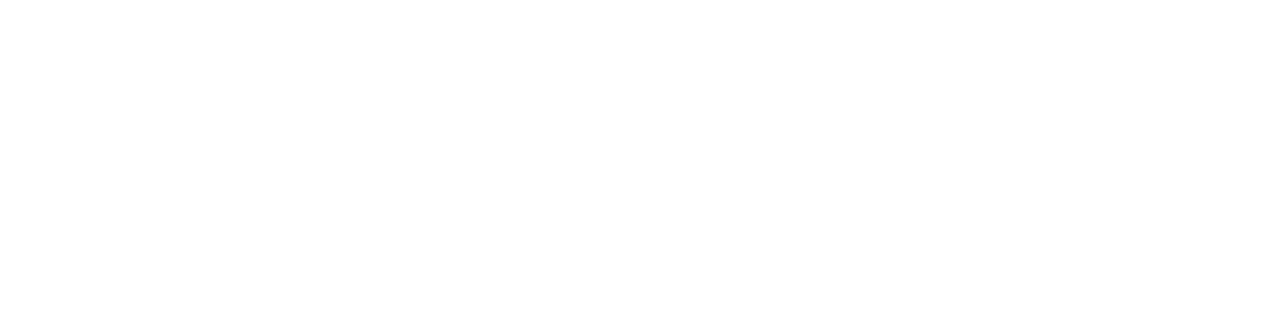
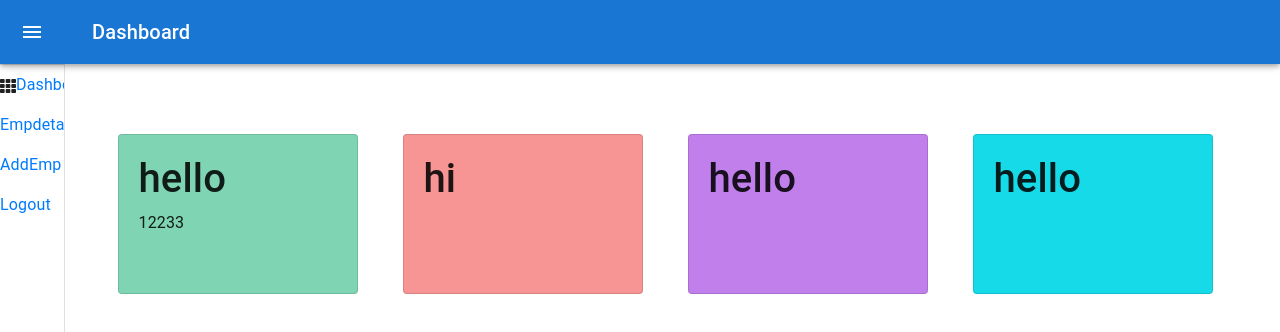
Before and after one commit to Dhanush-050520/EMS, a React (Create React App) app: page /admin/dashboard in a window 1280 px wide. Before the commit this address had no page. Shown: the top 332 px of the page. Built offline with nearby package versions, Linux system fonts and the light colour scheme.

Commit message:
modified

```diff
--- a/package.json
+++ b/package.json
@@ -3,6 +3,10 @@
   "version": "0.1.0",
   "private": true,
   "dependencies": {
+    "@emotion/react": "^11.11.1",
+    "@emotion/styled": "^11.11.0",
+    "@mui/icons-material": "^5.13.7",
+    "@mui/material": "^5.13.7",
     "@testing-library/jest-dom": "^5.16.5",
     "@testing-library/react": "^13.4.0",
     "@testing-library/user-event": "^13.5.0",
--- /dev/null
+++ b/src/Addemp.js
@@ -0,0 +1,12 @@
+import React from 'react'
+
+const Addemp = () => {
+    return (
+        <div>
+            <h1>emp details</h1>
+
+        </div>
+    )
+}
+
+export default Addemp
--- /dev/null
+++ b/src/Admin.js
@@ -0,0 +1,11 @@
+import React from 'react'
+import Sidenav from './Sidenav';
+const Admin=()=>{
+    return (
+        <div>
+              <h2>This is dashboard</h2>
+              <Sidenav/>
+        </div>
+    )
+}
+export default Admin;
--- a/src/App.css
+++ b/src/App.css
@@ -5,5 +5,7 @@
     color: "primary";
     margin-top: 10px;
     border-radius: 7px;
-
 }
+.linkdesign{
+    background-color: black;
+}
--- a/src/App.js
+++ b/src/App.js
@@ -1,20 +1,30 @@
 import React from 'react'
 import { BrowserRouter,Route,Routes } from 'react-router-dom';
 import Login from './Login'
+import Admin from './Admin';
 import Dashboard from './Dashboard';
+import Empdetails from './Empdetails';
+import Addemp from './Addemp';
+import Logout from './Logout';
+
 
 const App = () => {
   return (
     <div>
 
       <BrowserRouter>
+
       <Routes>
-
          <Route path ='/' element={<Login/>}/>
-         <Route path ='dashboard' element={<Dashboard/>}/>
+         <Route path ='/admin' element={<Admin/>}>
+             <Route path='dashboard' element={<Dashboard/>}/>
+             <Route path='empdetails' element={<Empdetails/>}/>
+             <Route path='addemp'element={<Addemp/>}/>
+             <Route path='logout' element={<Logout/>}/>
+         </Route>
+        </Routes>
 
 
-      </Routes>
       </BrowserRouter>
 
 
--- a/src/Dashboard.js
+++ b/src/Dashboard.js
@@ -1,9 +1,52 @@
 import React from 'react'
-const Dashboard=()=>{
+import { Col, Container,Row,Card } from 'react-bootstrap'
+import { useState } from 'react'
+
+const Dashboard = () => {
+    const [state,setState]=useState("12233")
     return (
         <div>
-              <h2>This is dashboard</h2>
+           <Container>
+            <Row>
+               <Col>
+               <Card style={{ width: '15rem', height:"10rem",backgroundColor:"#7fd4b3"  }}>
+               <Card.Body>
+                      <h1>hello</h1>
+                      <p>{state}</p>
+               </Card.Body>
+               </Card>
+               </Col>
+
+               <Col>
+               <Card style={{ width: '15em' ,height:"10rem",backgroundColor:"#f79494"}}>
+               <Card.Body>
+                      <h1>hi</h1>
+               </Card.Body>
+               </Card>
+               </Col>
+
+               <Col>
+               <Card style={{ width: '15rem',height:"10rem",backgroundColor:"#c17feb"}}>
+               <Card.Body>
+                      <h1>hello</h1>
+               </Card.Body>
+               </Card>
+               </Col>
+
+               <Col>
+               <Card style={{ width: '15rem',height:"10rem",backgroundColor:"#17dae8"}}>
+               <Card.Body>
+                      <h1>hello</h1>
+               </Card.Body>
+               </Card>
+               </Col>
+
+
+
+            </Row>
+           </Container>
         </div>
     )
 }
-export default Dashboard;
+
+export default Dashboard
--- /dev/null
+++ b/src/Empdetails.js
@@ -0,0 +1,12 @@
+import React from 'react'
+
+const Empdetails = () => {
+    return (
+        <div>
+            <h1>This is empdetails page</h1>
+
+        </div>
+    )
+}
+
+export default Empdetails
--- a/src/Login.js
+++ b/src/Login.js
@@ -25,7 +25,7 @@
         const usercred=res2.find((ele)=>{ return ele.username===user && ele.password===pass})
         if(usercred){
              console.log("login success")
-             navigate('dashboard' )
+             navigate('admin' )
         }
         else{
              console.log("login failure")
--- /dev/null
+++ b/src/Logout.js
@@ -0,0 +1,12 @@
+import React from 'react'
+
+const Logout = () => {
+    return (
+        <div>
+            <h1>Logout</h1>
+
+        </div>
+    )
+}
+
+export default Logout
--- /dev/null
+++ b/src/Sidenav.js
@@ -0,0 +1,140 @@
+import {useState} from 'react';
+import { styled, useTheme } from '@mui/material/styles';
+import Box from '@mui/material/Box';
+import MuiDrawer from '@mui/material/Drawer';
+import MuiAppBar from '@mui/material/AppBar';
+import Toolbar from '@mui/material/Toolbar';
+import List from '@mui/material/List';
+import CssBaseline from '@mui/material/CssBaseline';
+import Typography from '@mui/material/Typography';
+import Divider from '@mui/material/Divider';
+import IconButton from '@mui/material/IconButton';
+import MenuIcon from '@mui/icons-material/Menu';
+import ChevronLeftIcon from '@mui/icons-material/ChevronLeft';
+import ChevronRightIcon from '@mui/icons-material/ChevronRight';
+import {Link,Outlet} from 'react-router-dom';
+import { FaTh } from "react-icons/fa";
+const drawerWidth = 240;
+
+const openedMixin = (theme) => ({
+  width: drawerWidth,
+  transition: theme.transitions.create('width', {
+    easing: theme.transitions.easing.sharp,
+    duration: theme.transitions.duration.enteringScreen,
+  }),
+  overflowX: 'hidden',
+});
+
+const closedMixin = (theme) => ({
+  transition: theme.transitions.create('width', {
+    easing: theme.transitions.easing.sharp,
+    duration: theme.transitions.duration.leavingScreen,
+  }),
+  overflowX: 'hidden',
+  width: `calc(${theme.spacing(7)} + 1px)`,
+  [theme.breakpoints.up('sm')]: {
+    width: `calc(${theme.spacing(8)} + 1px)`,
+  },
+});
+
+const DrawerHeader = styled('div')(({ theme }) => ({
+  display: 'flex',
+  alignItems: 'center',
+  justifyContent: 'flex-end',
+  padding: theme.spacing(0, 1),
+  // necessary for content to be below app bar
+  ...theme.mixins.toolbar,
+}));
+
+const AppBar = styled(MuiAppBar, {
+  shouldForwardProp: (prop) => prop !== 'open',
+})(({ theme, open }) => ({
+  zIndex: theme.zIndex.drawer + 1,
+  transition: theme.transitions.create(['width', 'margin'], {
+    easing: theme.transitions.easing.sharp,
+    duration: theme.transitions.duration.leavingScreen,
+  }),
+  ...(open && {
+    marginLeft: drawerWidth,
+    width: `calc(100% - ${drawerWidth}px)`,
+    transition: theme.transitions.create(['width', 'margin'], {
+      easing: theme.transitions.easing.sharp,
+      duration: theme.transitions.duration.enteringScreen,
+    }),
+  }),
+}));
+
+const Drawer = styled(MuiDrawer, { shouldForwardProp: (prop) => prop !== 'open' })(
+  ({ theme, open }) => ({
+    width: drawerWidth,
+    flexShrink: 0,
+    whiteSpace: 'nowrap',
+    boxSizing: 'border-box',
+    ...(open && {
+      ...openedMixin(theme),
+      '& .MuiDrawer-paper': openedMixin(theme),
+    }),
+    ...(!open && {
+      ...closedMixin(theme),
+      '& .MuiDrawer-paper': closedMixin(theme),
+    }),
+  }),
+);
+
+export default function Sidenav() {
+  const theme = useTheme();
+  const [open, setOpen] = useState(false);
+  // const [menudata, setMenudata] = useState("Home");
+
+  const handleDrawerOpen = () => {
+    setOpen(true);
+  };
+
+  const handleDrawerClose = () => {
+    setOpen(false);
+  };
+
+  return (
+    <Box sx={{ display: 'flex' }}>
+      <CssBaseline />
+      <AppBar position="fixed" open={open}>
+        <Toolbar>
+          <IconButton
+            color="inherit"
+            aria-label="open drawer"
+            onClick={handleDrawerOpen}
+            edge="start"
+            sx={{
+              marginRight: 5,
+              ...(open && { display: 'none' }),
+            }}
+          >
+            <MenuIcon />
+          </IconButton>
+          <Typography variant="h6" noWrap component="div">
+           Dashboard
+          </Typography>
+        </Toolbar>
+      </AppBar>
+      <Drawer variant="permanent" open={open}>
+        <DrawerHeader>
+          <IconButton onClick={handleDrawerClose}>
+            {theme.direction === 'rtl' ? <ChevronRightIcon /> : <ChevronLeftIcon />}
+          </IconButton>
+        </DrawerHeader>
+        <Divider />
+        <div>
+        <List><FaTh/><Link  to='dashboard'>Dashboard</Link></List>
+        <List><Link  to='empdetails'>Empdetails</Link></List>
+        <List><Link  to='addemp'>AddEmp</Link></List>
+        <List><Link  to='logout'>Logout</Link></List>
+        </div>
+
+      </Drawer>
+      <Box component="main" sx={{ flexGrow: 5, p: 3 }}>
+        <DrawerHeader />
+       <Outlet/>
+      </Box>
+    </Box>
+  );
+}
--- a/src/index.js
+++ b/src/index.js
@@ -4,10 +4,12 @@
 import App from './App';
 import reportWebVitals from './reportWebVitals';
 
+
 const root = ReactDOM.createRoot(document.getElementById('root'));
 root.render(
   <React.StrictMode>
-    <App />
+  <App />
+
   </React.StrictMode>
 );
 
```
Also changed, not shown: src/Route.js (added, +27 -0 lines), 1 other file (tests, documents, lock files or other folders).
